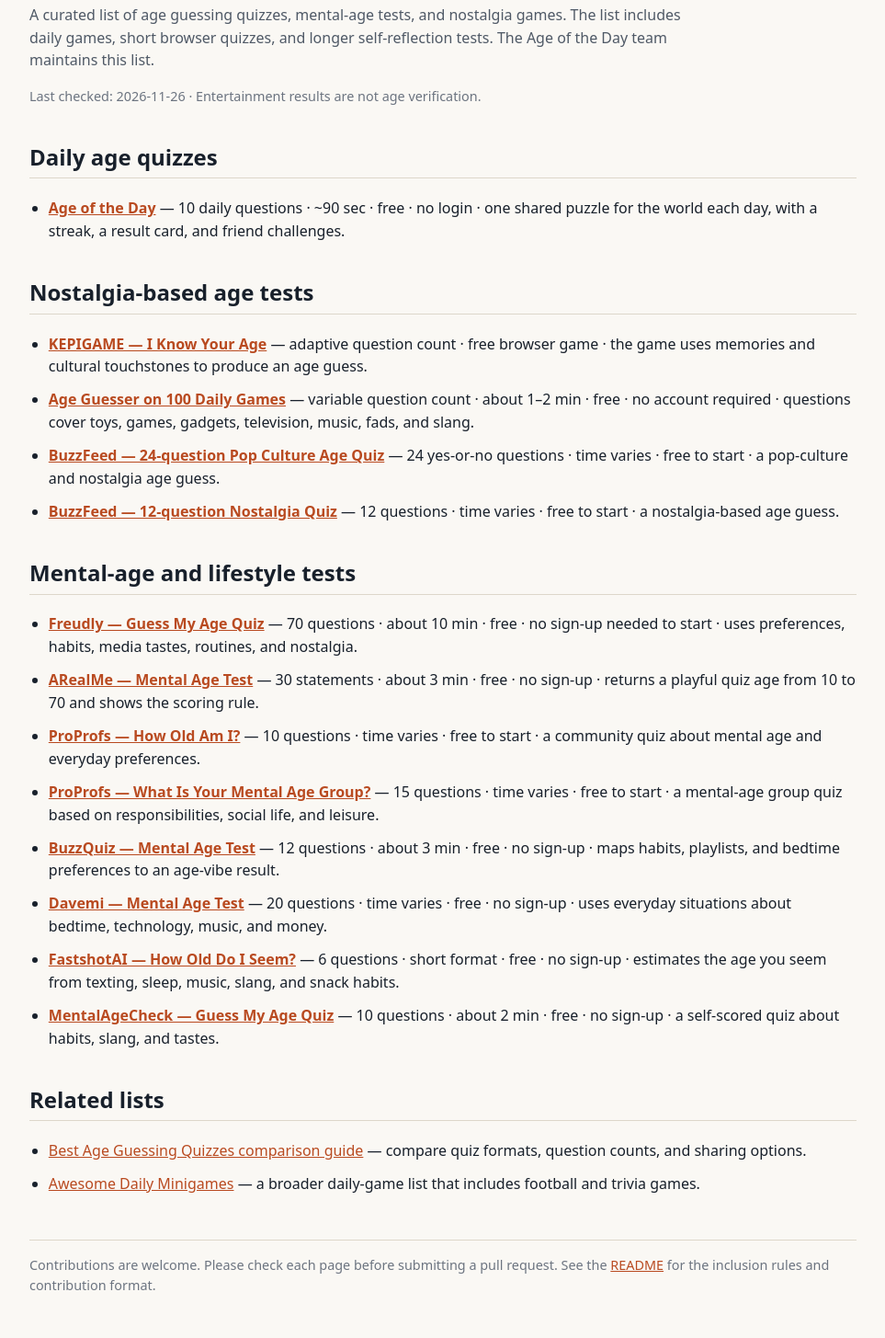
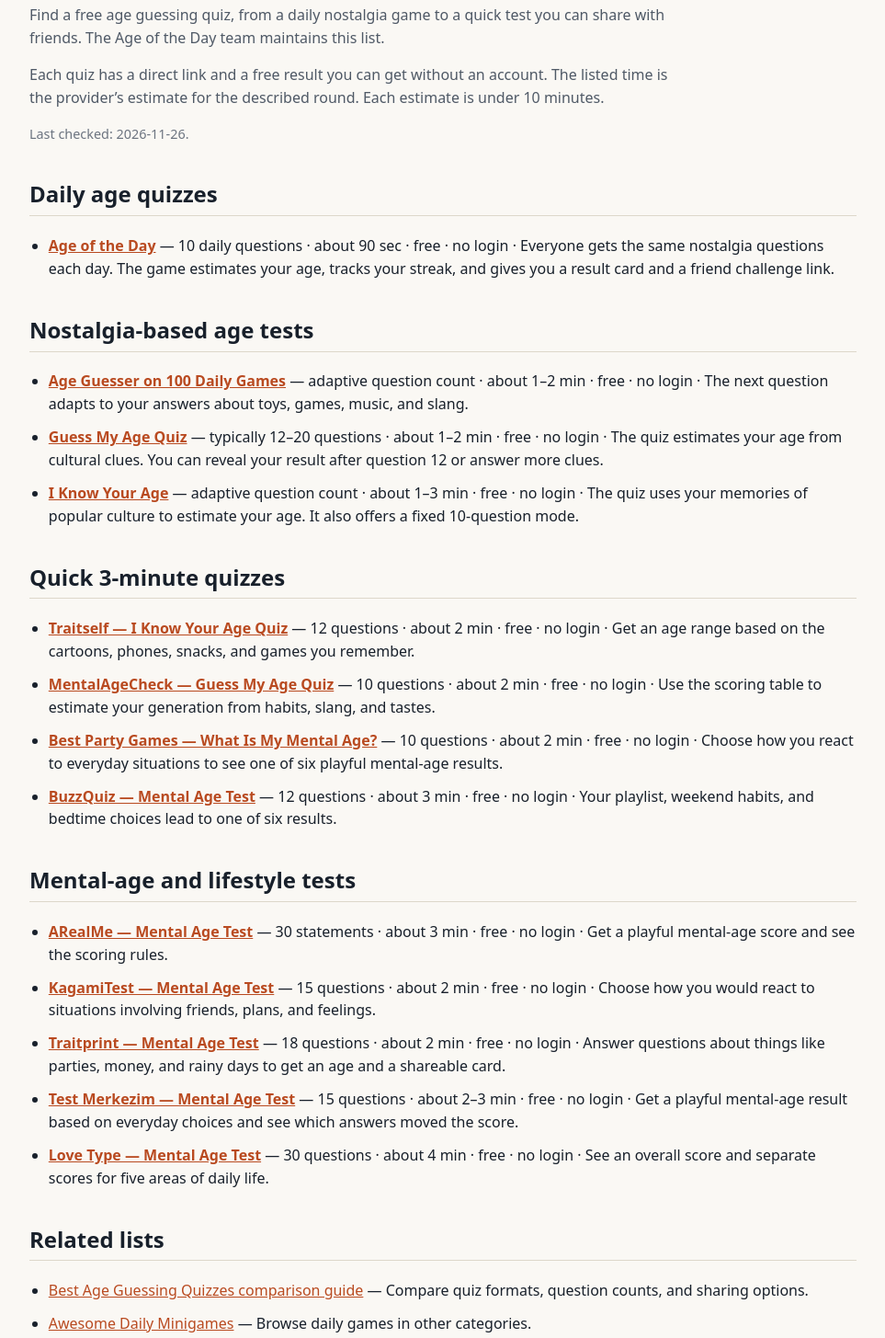
Before and after one commit to cheng-big/awesome-age-guessing-quizzes, a plain HTML site: page index.html in a window 1280 px wide. Shown: the part 216-1671 px from the top of the page at 92% size, without its empty margins (158-1121 px from the left). Drawn offline with Linux system fonts and the light colour scheme.

Commit message:
Verify quiz access and add quick picks

```diff
--- a/index.html
+++ b/index.html
@@ -23,38 +23,43 @@
 <body>
   <main>
     <h1>Awesome Age Guessing Quizzes (2026)</h1>
-    <p class="intro">A curated list of age guessing quizzes, mental-age tests, and nostalgia games. The list includes daily games, short browser quizzes, and longer self-reflection tests. The Age of the Day team maintains this list.</p>
-    <p class="meta">Last checked: 2026-11-26 · Entertainment results are not age verification.</p>
+    <p class="intro">Find a free age guessing quiz, from a daily nostalgia game to a quick test you can share with friends. The Age of the Day team maintains this list.</p>
+    <p class="intro">Each quiz has a direct link and a free result you can get without an account. The listed time is the provider’s estimate for the described round. Each estimate is under 10 minutes.</p>
+    <p class="meta">Last checked: 2026-11-26.</p>
 
-    <h2>Daily age quizzes</h2>
+    <h2 id="daily-age-quizzes">Daily age quizzes</h2>
     <ul>
-      <li><strong><a href="https://ageoftheday.com/">Age of the Day</a></strong> — 10 daily questions · ~90 sec · free · no login · one shared puzzle for the world each day, with a streak, a result card, and friend challenges.</li>
+      <li><strong><a href="https://ageoftheday.com/">Age of the Day</a></strong> — 10 daily questions · about 90 sec · free · no login · Everyone gets the same nostalgia questions each day. The game estimates your age, tracks your streak, and gives you a result card and a friend challenge link.</li>
     </ul>
 
-    <h2>Nostalgia-based age tests</h2>
+    <h2 id="nostalgia-based-age-tests">Nostalgia-based age tests</h2>
     <ul>
-      <li><strong><a href="https://kepigame.com/games/nenrei.html?lang=en">KEPIGAME — I Know Your Age</a></strong> — adaptive question count · free browser game · the game uses memories and cultural touchstones to produce an age guess.</li>
-      <li><strong><a href="https://100dailygames.com/games/age-guesser">Age Guesser on 100 Daily Games</a></strong> — variable question count · about 1–2 min · free · no account required · questions cover toys, games, gadgets, television, music, fads, and slang.</li>
-      <li><strong><a href="https://www.buzzfeed.com/morganmcfadden/yes-or-no-pop-culture-age-quiz">BuzzFeed — 24-question Pop Culture Age Quiz</a></strong> — 24 yes-or-no questions · time varies · free to start · a pop-culture and nostalgia age guess.</li>
-      <li><strong><a href="https://www.buzzfeed.com/audreyworboys/this-nostalgia-quiz-will-accurately-guess-your-age-with">BuzzFeed — 12-question Nostalgia Quiz</a></strong> — 12 questions · time varies · free to start · a nostalgia-based age guess.</li>
+      <li><strong><a href="https://100dailygames.com/games/age-guesser">Age Guesser on 100 Daily Games</a></strong> — adaptive question count · about 1–2 min · free · no login · The next question adapts to your answers about toys, games, music, and slang.</li>
+      <li><strong><a href="https://guessmyagequiz.com/">Guess My Age Quiz</a></strong> — typically 12–20 questions · about 1–2 min · free · no login · The quiz estimates your age from cultural clues. You can reveal your result after question 12 or answer more clues.</li>
+      <li><strong><a href="https://iknowyourage.app/">I Know Your Age</a></strong> — adaptive question count · about 1–3 min · free · no login · The quiz uses your memories of popular culture to estimate your age. It also offers a fixed 10-question mode.</li>
     </ul>
 
-    <h2>Mental-age and lifestyle tests</h2>
+    <h2 id="quick-3-minute-quizzes">Quick 3-minute quizzes</h2>
     <ul>
-      <li><strong><a href="https://freudly.ai/tests/guess-my-age-quiz/">Freudly — Guess My Age Quiz</a></strong> — 70 questions · about 10 min · free · no sign-up needed to start · uses preferences, habits, media tastes, routines, and nostalgia.</li>
-      <li><strong><a href="https://www.arealme.com/mental/en/">ARealMe — Mental Age Test</a></strong> — 30 statements · about 3 min · free · no sign-up · returns a playful quiz age from 10 to 70 and shows the scoring rule.</li>
-      <li><strong><a href="https://www.proprofs.com/quiz-school/story.php?title=pq-how-old-am-i-mentally">ProProfs — How Old Am I?</a></strong> — 10 questions · time varies · free to start · a community quiz about mental age and everyday preferences.</li>
-      <li><strong><a href="https://www.proprofs.com/quiz-school/story.php?title=what-is-your-mental-age-group">ProProfs — What Is Your Mental Age Group?</a></strong> — 15 questions · time varies · free to start · a mental-age group quiz based on responsibilities, social life, and leisure.</li>
-      <li><strong><a href="https://www.buzzquiz.io/mental-age-test">BuzzQuiz — Mental Age Test</a></strong> — 12 questions · about 3 min · free · no sign-up · maps habits, playlists, and bedtime preferences to an age-vibe result.</li>
-      <li><strong><a href="https://www.davemi.com/tests/mental-age-test">Davemi — Mental Age Test</a></strong> — 20 questions · time varies · free · no sign-up · uses everyday situations about bedtime, technology, music, and money.</li>
-      <li><strong><a href="https://fastshotai.com/c/guess-my-age-quiz">FastshotAI — How Old Do I Seem?</a></strong> — 6 questions · short format · free · no sign-up · estimates the age you seem from texting, sleep, music, slang, and snack habits.</li>
-      <li><strong><a href="https://mentalagecheck.com/guess-my-age-quiz/">MentalAgeCheck — Guess My Age Quiz</a></strong> — 10 questions · about 2 min · free · no sign-up · a self-scored quiz about habits, slang, and tastes.</li>
+      <li><strong><a href="https://traitself.com/i-know-your-age-quiz">Traitself — I Know Your Age Quiz</a></strong> — 12 questions · about 2 min · free · no login · Get an age range based on the cartoons, phones, snacks, and games you remember.</li>
+      <li><strong><a href="https://mentalagecheck.com/guess-my-age-quiz/">MentalAgeCheck — Guess My Age Quiz</a></strong> — 10 questions · about 2 min · free · no login · Use the scoring table to estimate your generation from habits, slang, and tastes.</li>
+      <li><strong><a href="https://www.bestpartygames.net/quizzes/what-is-my-mental-age/">Best Party Games — What Is My Mental Age?</a></strong> — 10 questions · about 2 min · free · no login · Choose how you react to everyday situations to see one of six playful mental-age results.</li>
+      <li><strong><a href="https://www.buzzquiz.io/mental-age-test">BuzzQuiz — Mental Age Test</a></strong> — 12 questions · about 3 min · free · no login · Your playlist, weekend habits, and bedtime choices lead to one of six results.</li>
     </ul>
 
-    <h2>Related lists</h2>
+    <h2 id="mental-age-and-lifestyle-tests">Mental-age and lifestyle tests</h2>
     <ul>
-      <li><a href="https://ageoftheday.com/best-age-guessing-quizzes/">Best Age Guessing Quizzes comparison guide</a> — compare quiz formats, question counts, and sharing options.</li>
-      <li><a href="https://github.com/guilyx/awesome-daily-minigames">Awesome Daily Minigames</a> — a broader daily-game list that includes football and trivia games.</li>
+      <li><strong><a href="https://www.arealme.com/mental/en/">ARealMe — Mental Age Test</a></strong> — 30 statements · about 3 min · free · no login · Get a playful mental-age score and see the scoring rules.</li>
+      <li><strong><a href="https://kagamitest.com/tests/mental-age/">KagamiTest — Mental Age Test</a></strong> — 15 questions · about 2 min · free · no login · Choose how you would react to situations involving friends, plans, and feelings.</li>
+      <li><strong><a href="https://traitprint.app/mental-age-test/">Traitprint — Mental Age Test</a></strong> — 18 questions · about 2 min · free · no login · Answer questions about things like parties, money, and rainy days to get an age and a shareable card.</li>
+      <li><strong><a href="https://testmerkezim.com/en/mental-age-test/">Test Merkezim — Mental Age Test</a></strong> — 15 questions · about 2–3 min · free · no login · Get a playful mental-age result based on everyday choices and see which answers moved the score.</li>
+      <li><strong><a href="https://lovetype.org/en/mental-age-test">Love Type — Mental Age Test</a></strong> — 30 questions · about 4 min · free · no login · See an overall score and separate scores for five areas of daily life.</li>
+    </ul>
+
+    <h2 id="related-lists">Related lists</h2>
+    <ul>
+      <li><a href="https://ageoftheday.com/best-age-guessing-quizzes/">Best Age Guessing Quizzes comparison guide</a> — Compare quiz formats, question counts, and sharing options.</li>
+      <li><a href="https://github.com/guilyx/awesome-daily-minigames">Awesome Daily Minigames</a> — Browse daily games in other categories.</li>
     </ul>
   </main>
   <footer>Contributions are welcome. Please check each page before submitting a pull request. See the <a href="https://github.com/cheng-big/awesome-age-guessing-quizzes/blob/main/README.md">README</a> for the inclusion rules and contribution format.</footer>
```
Also changed, not shown: 1 other file.
